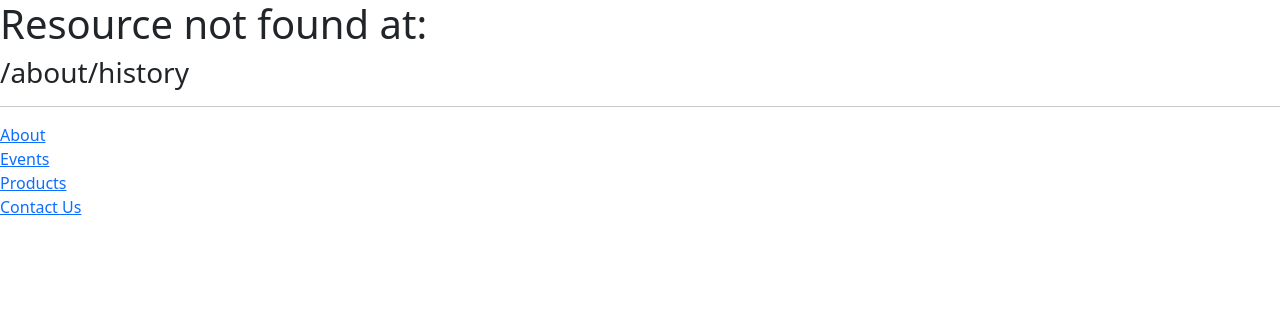
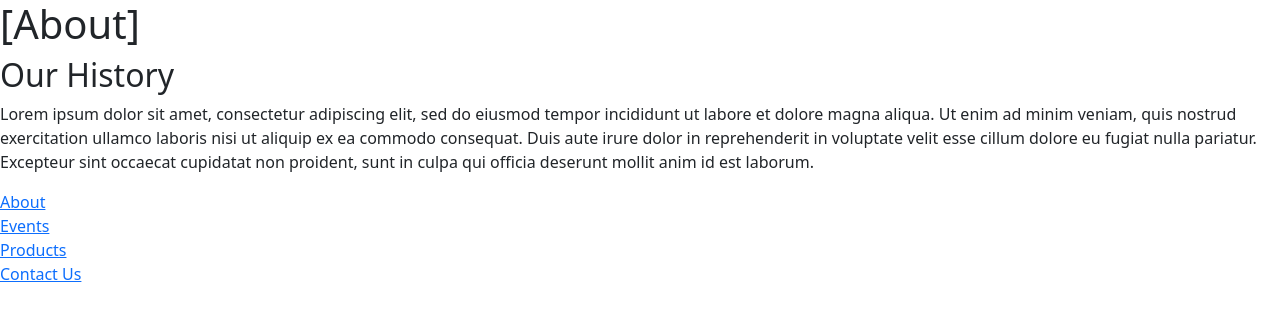
Before and after one commit to MamadTaheri/react-training, a React (Create React App) app: page /about/history in a window 1280 px wide. Before the commit this address had no page. Shown: the top 318 px of the page. Built offline with nearby package versions, Linux system fonts and the light colour scheme.

Commit message:
nested routes

```diff
--- a/src/App.js
+++ b/src/App.js
@@ -2,13 +2,18 @@ import React from 'react';
 import {Link, Route, Routes} from "react-router-dom"
 import {About, Contact, Events, Home, Products} from "./pages";
 import Whoops404 from "./Whoops404";
+import Services from "./Services";
+import History from "./History";
 
 function App() {
     return (
          <div>
             <Routes>
                 <Route path="/" element={<Home />}/>
-                <Route path="/about" element={<About />}/>
+                <Route path="/about" element={<About />}>
+                    <Route path="services" element={<Services />}/>
+                    <Route path="history" element={<History />}/>
+                </Route>
                 <Route path="/events" element={<Events />}/>
                 <Route path="/products" element={<Products />}/>
                 <Route path="/contact" element={<Contact />}/>
--- /dev/null
+++ b/src/History.jsx
@@ -0,0 +1,14 @@
+import React from 'react';
+
+const History = () => {
+    return (
+        <section>
+           <h2>Our History</h2>
+            <p>
+                Lorem ipsum dolor sit amet, consectetur adipiscing elit, sed do eiusmod tempor incididunt ut labore et dolore magna aliqua. Ut enim ad minim veniam, quis nostrud exercitation ullamco laboris nisi ut aliquip ex ea commodo consequat. Duis aute irure dolor in reprehenderit in voluptate velit esse cillum dolore eu fugiat nulla pariatur. Excepteur sint occaecat cupidatat non proident, sunt in culpa qui officia deserunt mollit anim id est laborum.
+            </p>
+        </section>
+    );
+};
+
+export default History;
--- /dev/null
+++ b/src/Services.jsx
@@ -0,0 +1,14 @@
+import React from 'react';
+
+const Services = () => {
+    return (
+        <section>
+           <h2>Our Services</h2>
+            <p>
+                Lorem ipsum dolor sit amet, consectetur adipiscing elit, sed do eiusmod tempor incididunt ut labore et dolore magna aliqua. Ut enim ad minim veniam, quis nostrud exercitation ullamco laboris nisi ut aliquip ex ea commodo consequat. Duis aute irure dolor in reprehenderit in voluptate velit esse cillum dolore eu fugiat nulla pariatur. Excepteur sint occaecat cupidatat non proident, sunt in culpa qui officia deserunt mollit anim id est laborum.
+            </p>
+        </section>
+    );
+};
+
+export default Services;
--- a/src/pages.js
+++ b/src/pages.js
@@ -1,5 +1,5 @@
 import React from "react";
-import {Link} from "react-router-dom";
+import {Link, Outlet} from "react-router-dom";
 
 export function Home() {
     return (
@@ -14,6 +14,7 @@ export function About() {
     return (
         <div>
             <h1>[About]</h1>
+            <Outlet />
         </div>
     );
 }
```
